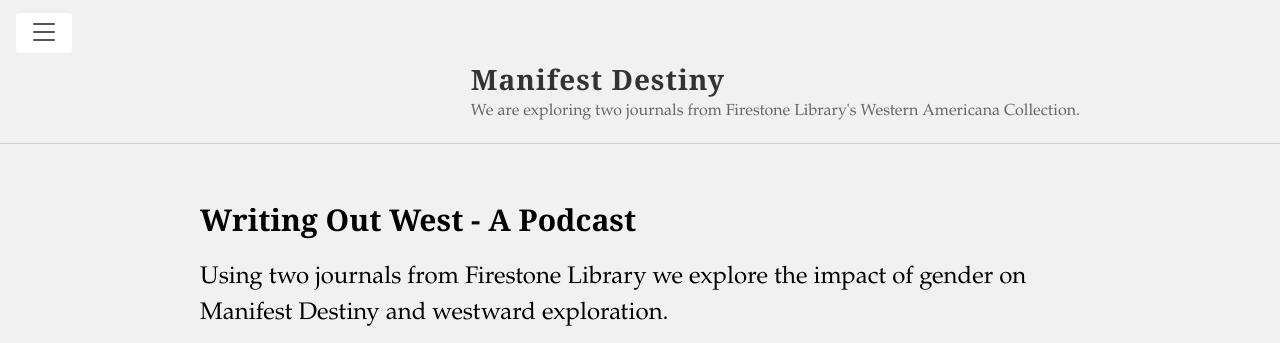
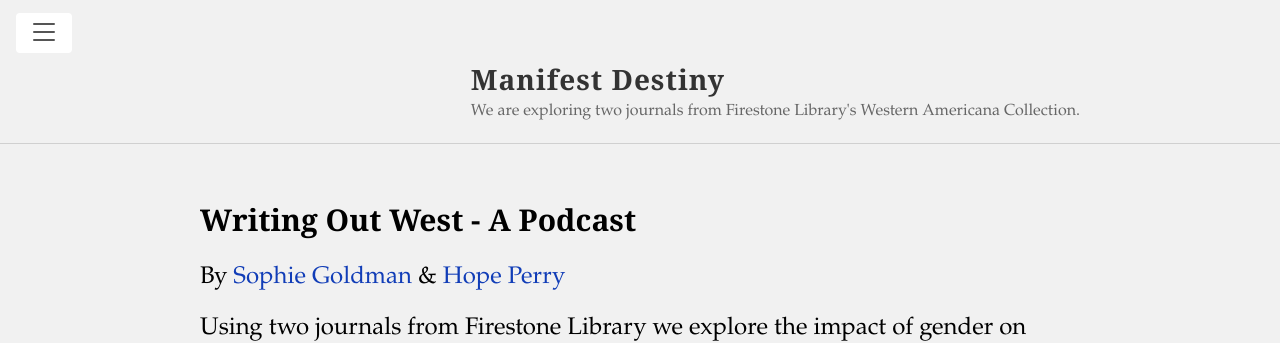
Before and after one commit to HUM-331-Princeton/manifest-destiny, a Jekyll site: the page built from Writing-Out-West.md, in a window 1280 px wide and 900 px high, cut to the strip 0-343 px from the top of the window. Built offline with Jekyll 4.4.1, drawn with Linux system fonts in a browser that asks for light colours.

Commit message:
Update Writing-Out-West.md

```diff
--- a/Writing-Out-West.md
+++ b/Writing-Out-West.md
@@ -1,6 +1,8 @@
 ---
 layout: page
 title: Writing Out West - A Podcast
+author1: Sophie Goldman
+author2: Hope Perry
 ---
 Using two journals from Firestone Library we explore the impact of gender on Manifest Destiny and westward exploration.
 
```
